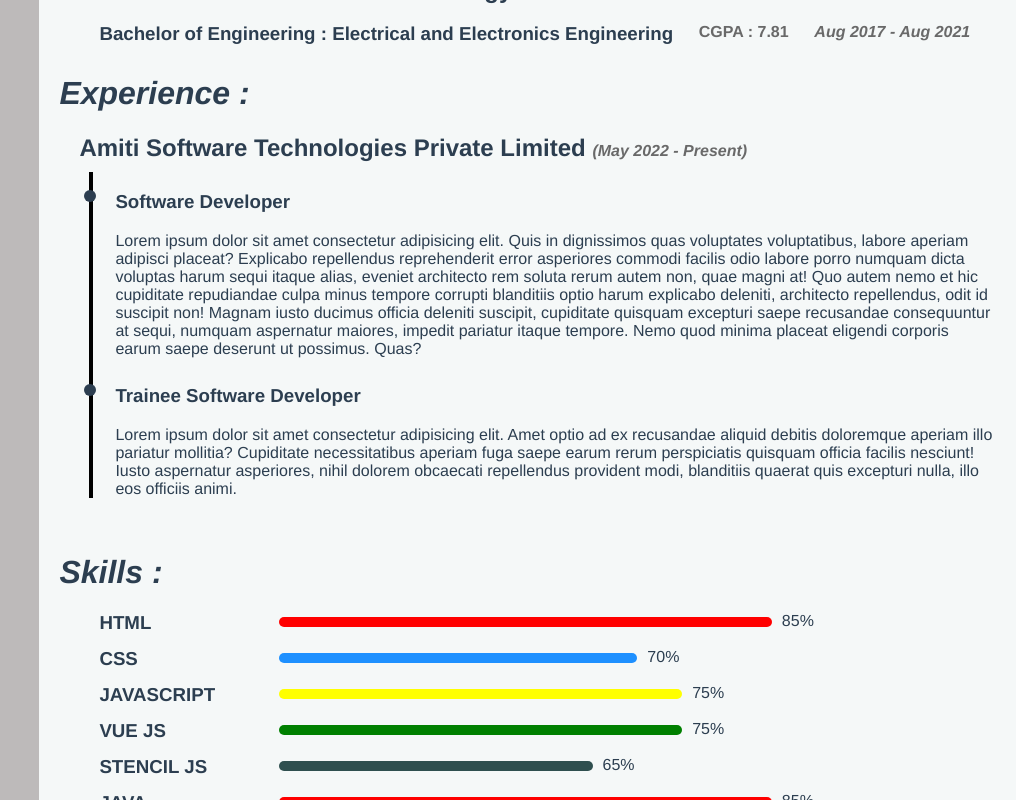
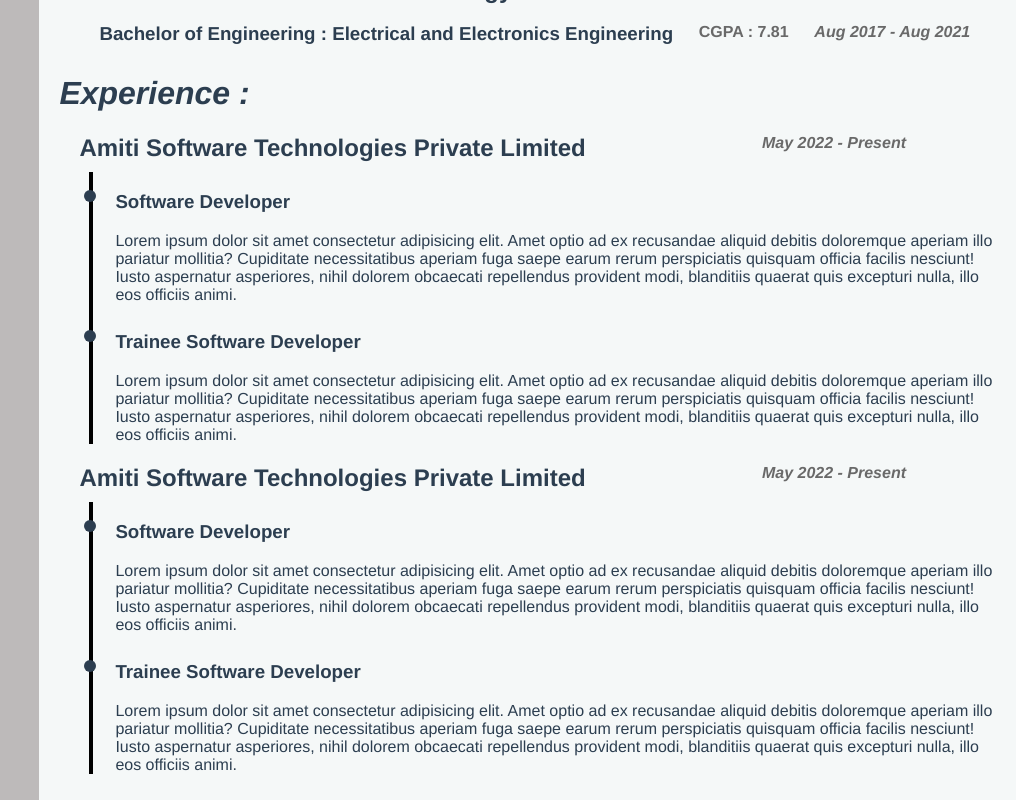
Before and after one commit to vinodg8073/my-portfolio, a Vue app: page / in a window 1280 px wide. Shown: the part 1120-1920 px from the top of the page, without its empty margins (264-1280 px from the left). Built offline with nearby package versions, Linux system fonts and the light colour scheme.

Commit message:
added mocks

```diff
--- a/public/allData.json
+++ b/public/allData.json
@@ -133,16 +133,30 @@
         "heading":"Experience :",
         "details":[
             {
-                "college":"Amiti Software Technologies Private Limited",
+                "company":"Amiti Software Technologies Private Limited",
                 "year":"May 2022 - Present",
                 "designations":[
                     {
                         "designation":"Software Developer",
-                        "description":""
+                        "description":"Lorem ipsum dolor sit amet consectetur adipisicing elit. Amet optio ad ex recusandae aliquid debitis doloremque aperiam illo pariatur mollitia? Cupiditate necessitatibus aperiam fuga saepe earum rerum perspiciatis quisquam officia facilis nesciunt! Iusto aspernatur asperiores, nihil dolorem obcaecati repellendus provident modi, blanditiis quaerat quis excepturi nulla, illo eos officiis animi."
                     },
                     {
                         "designation":"Trainee Software Developer",
-                        "description":""
+                        "description":"Lorem ipsum dolor sit amet consectetur adipisicing elit. Amet optio ad ex recusandae aliquid debitis doloremque aperiam illo pariatur mollitia? Cupiditate necessitatibus aperiam fuga saepe earum rerum perspiciatis quisquam officia facilis nesciunt! Iusto aspernatur asperiores, nihil dolorem obcaecati repellendus provident modi, blanditiis quaerat quis excepturi nulla, illo eos officiis animi."
+                    }
+                ]
+            },
+            {
+                "company":"Amiti Software Technologies Private Limited",
+                "year":"May 2022 - Present",
+                "designations":[
+                    {
+                        "designation":"Software Developer",
+                        "description":"Lorem ipsum dolor sit amet consectetur adipisicing elit. Amet optio ad ex recusandae aliquid debitis doloremque aperiam illo pariatur mollitia? Cupiditate necessitatibus aperiam fuga saepe earum rerum perspiciatis quisquam officia facilis nesciunt! Iusto aspernatur asperiores, nihil dolorem obcaecati repellendus provident modi, blanditiis quaerat quis excepturi nulla, illo eos officiis animi."
+                    },
+                    {
+                        "designation":"Trainee Software Developer",
+                        "description":"Lorem ipsum dolor sit amet consectetur adipisicing elit. Amet optio ad ex recusandae aliquid debitis doloremque aperiam illo pariatur mollitia? Cupiditate necessitatibus aperiam fuga saepe earum rerum perspiciatis quisquam officia facilis nesciunt! Iusto aspernatur asperiores, nihil dolorem obcaecati repellendus provident modi, blanditiis quaerat quis excepturi nulla, illo eos officiis animi."
                     }
                 ]
             }
--- a/src/components/SidePanel.vue
+++ b/src/components/SidePanel.vue
@@ -54,7 +54,6 @@
           this.menus = data.sidePanel.bottom?.menus;
           this.top = data.sidePanel.top;
           this.bottom = data.sidePanel.bottom;
-          console.log(this.allData, this.menus);
         });
     },
   },
--- a/src/components/mainPage.vue
+++ b/src/components/mainPage.vue
@@ -1,13 +1,17 @@
 <template>
       <div ref="Profile"><my-profile-vue></my-profile-vue></div>
       <div ref="Education"><my-education></my-education></div>
-      <div ref="Experience"><my-experience></my-experience></div>
+      <div ref="Experience">
+        <keep-alive>
+        <my-experience :experienceData="experiences"></my-experience></keep-alive>
+      </div>
       <div ref="Skills"><my-skills></my-skills></div>
       <div ref="Achievement"><myAchievments></myAchievments></div>
       <div ref="Certification"><my-certificates-vue></my-certificates-vue></div>
       <div ref="Projects"><myProjects></myProjects></div>
       <div ref="Activities"><myActivities></myActivities></div>
 </template>
+
 
 <script>
 
@@ -33,20 +37,36 @@
     myProjects,
     myActivities
   },
-
+  data(){
+    return{
+      experiences:{"so":"sjb"}
+    }
+  },
   methods: {
     goto(refName) {
       var element = this.$refs[refName];
       var top = element.offsetTop;
       window.scrollTo(0, top);
-    }
+    },
+    fetchEducationData() {
+
+            fetch("allData.json")
+                .then((response) => response.json())
+                .then((data) => {
+                    this.experiences = data.experience;
+                    console.log('ww',this.experiences)
+                });
+        },
   },
   created() {
     window.mitt.on('scroll',(value)=>{
       this.goto(value)
     })
+    this.fetchEducationData();
   },
-
+  // mounted(){
+  //   this.fetchEducationData();
+  // }
 }
 </script>
 
--- a/src/components/myExperience.vue
+++ b/src/components/myExperience.vue
@@ -1,17 +1,13 @@
 <template>
     <div class="experience">
-        <i><h1>Experience : </h1></i>
-        <div class="exp-company" >
-            <h2><strong>Amiti Software Technologies Private Limited  <i class="exp-year">(May 2022 - Present)</i></strong></h2>
+        <i><h1>{{ experience.heading }}</h1></i>
+        <div class="exp-company" v-for="detail in experience.details" :key="detail" >
+            <h2><strong>{{ detail.company }} &nbsp; &nbsp; <i class="exp-year">{{ detail.year }}</i></strong></h2>
             <p class="exp-content">
                 <ul>
-                    <li>
-                        <h3>Software Developer</h3>
-                        <p>Lorem ipsum dolor sit amet consectetur adipisicing elit. Quis in dignissimos quas voluptates voluptatibus, labore aperiam adipisci placeat? Explicabo repellendus reprehenderit error asperiores commodi facilis odio labore porro numquam dicta voluptas harum sequi itaque alias, eveniet architecto rem soluta rerum autem non, quae magni at! Quo autem nemo et hic cupiditate repudiandae culpa minus tempore corrupti blanditiis optio harum explicabo deleniti, architecto repellendus, odit id suscipit non! Magnam iusto ducimus officia deleniti suscipit, cupiditate quisquam excepturi saepe recusandae consequuntur at sequi, numquam aspernatur maiores, impedit pariatur itaque tempore. Nemo quod minima placeat eligendi corporis earum saepe deserunt ut possimus. Quas?</p>
-                    </li>
-                    <li>
-                        <h3>Trainee Software Developer</h3>
-                        <p>Lorem ipsum dolor sit amet consectetur adipisicing elit. Amet optio ad ex recusandae aliquid debitis doloremque aperiam illo pariatur mollitia? Cupiditate necessitatibus aperiam fuga saepe earum rerum perspiciatis quisquam officia facilis nesciunt! Iusto aspernatur asperiores, nihil dolorem obcaecati repellendus provident modi, blanditiis quaerat quis excepturi nulla, illo eos officiis animi.</p>
+                    <li v-for="designations in detail.designations " :key="designations">
+                        <h3>{{designations.designation}}</h3>
+                        <p>{{designations.description}}</p>
                     </li>
                 </ul>
             </p>
@@ -21,6 +17,20 @@
 
 <script>
     export default {
+        props:['experienceData'],
+        data() {
+            return {
+               experience: this.experienceData,
+            }
+        },
+        methods:{
+            setData(){
+                this.experience=this.experienceData
+            }
+        },
+        updated(){
+           this.setData()
+        },
 
     }
 </script>
@@ -56,5 +66,14 @@
 .exp-year{
     font-size: medium ;
     color: dimgray;
+    float: right;
+    padding-right: 90px;
+}
+
+@media (min-width:0) and (max-width: 800px) {
+    .exp-year{
+    float: none;
+    padding-right: 0px;
+}
 }
 </style>
```
